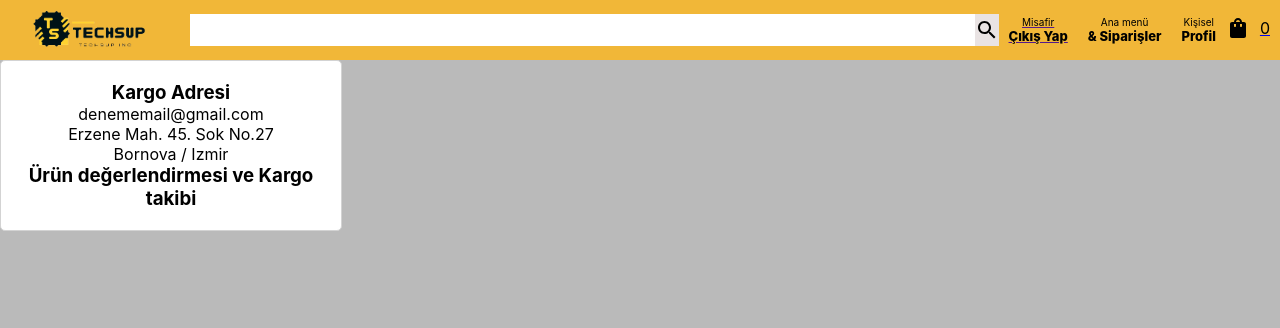
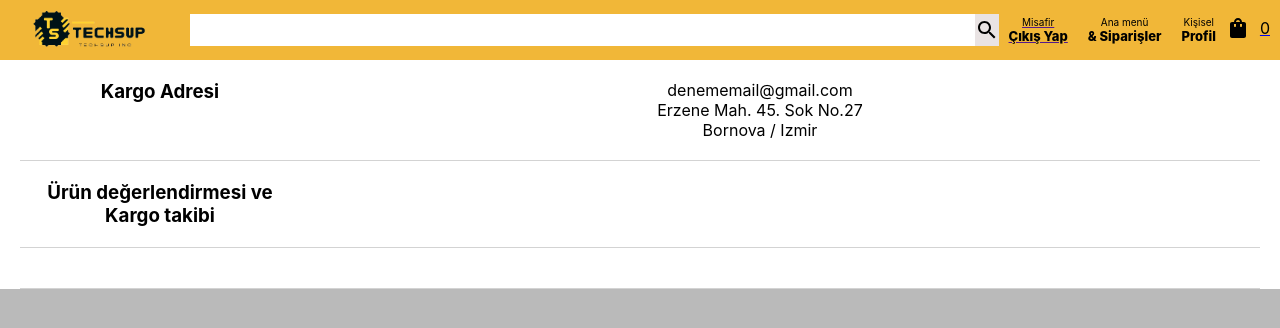
Before and after one commit to uygurberkay/Techsup-Web-Service, a React (Create React App) app in the folder techsup-web-service/: page /payment in a window 1280 px wide. Shown: the top 328 px of the page. Built offline with nearby package versions, Linux system fonts and the light colour scheme.

Commit message:
Payment-page-initial

```diff
--- a/techsup-web-service/src/Payment.css
+++ b/techsup-web-service/src/Payment.css
@@ -1,10 +1,25 @@
-.payment__container {
+.payment{
     background-color: white;
-    width: 300px;
-    height: fit-content;
+}
+.payment__container > h1{
+    text-align: center;
+    padding: 10px;
+    font-weight: 400;
+    background-color: rgb(234 237 237);
+    border-bottom: 1px solid lightgray;
+}
+.payment__container > h1 a {
+    text-decoration: none;
+}
+.payment__section {
     display: flex;
-    flex-direction: column;
-    border-radius: 5px;
-    border: 1px solid lightgray;
     padding: 20px;
+    margin: 0 20px;
+    border-bottom: 1px solid lightgray;
 }
+.payment__title {
+    flex: 0.2;
+}
+.payment__address , .payment__items  {
+    flex:0.8;
+}
```
